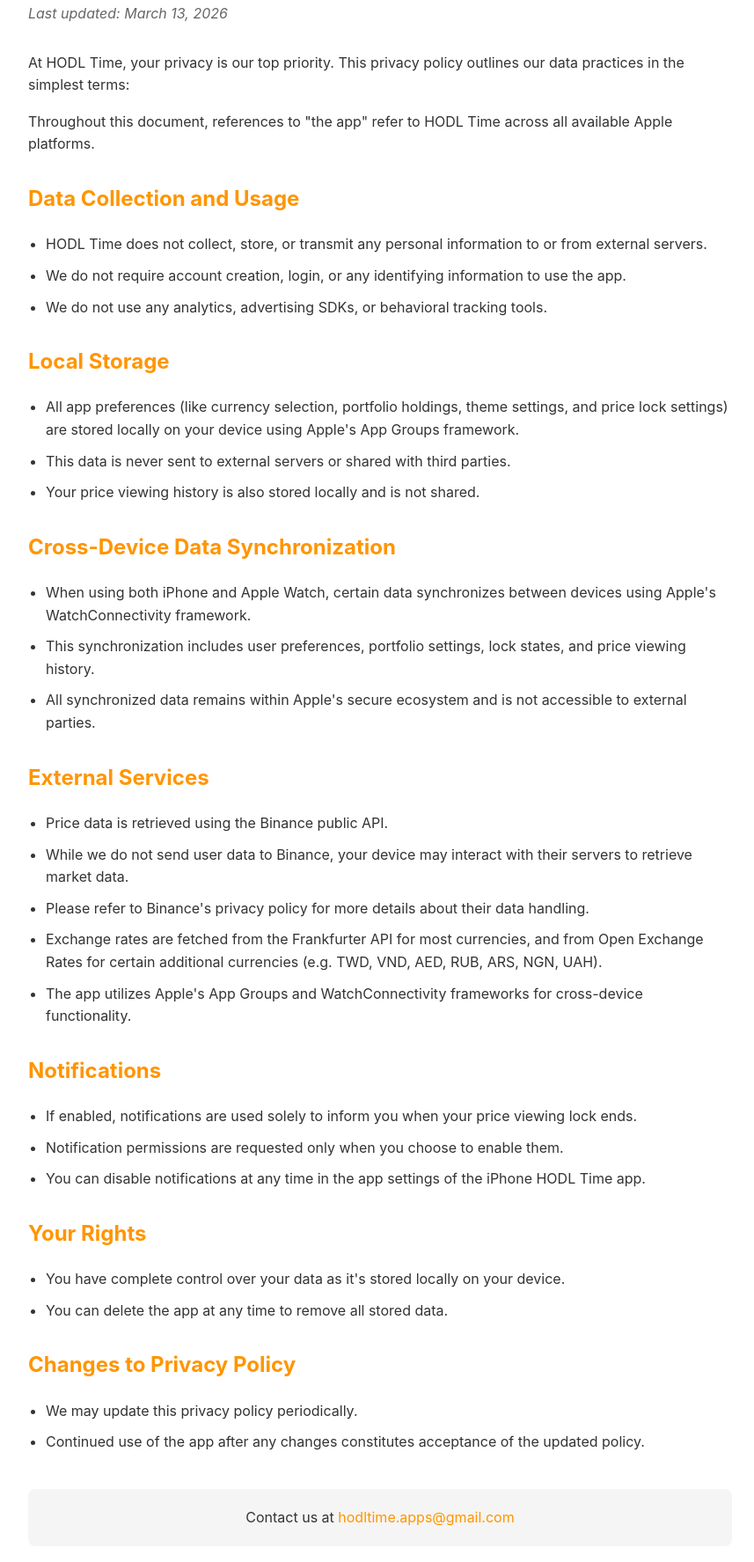
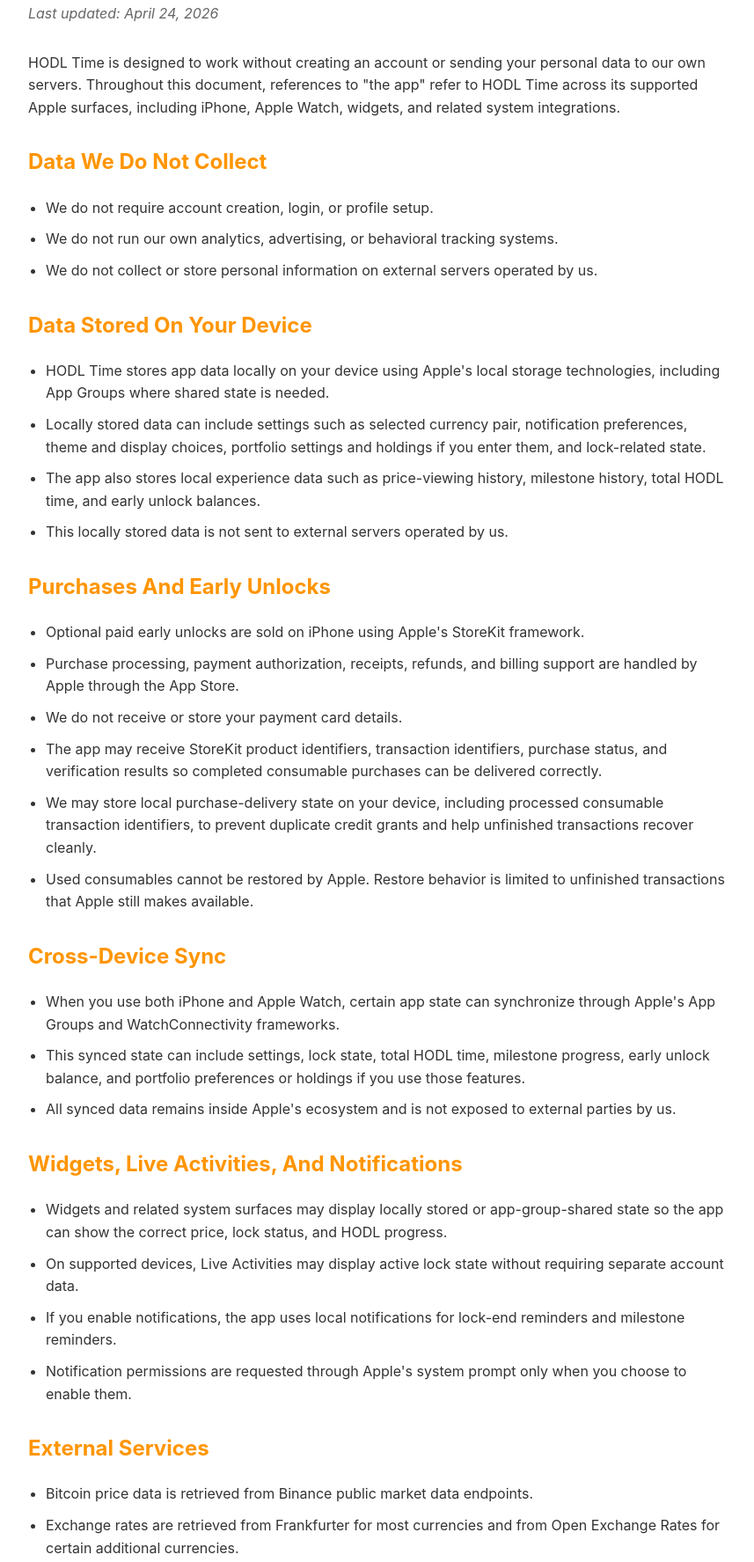
Before and after one commit to steinb9/hodl-time-legal, a plain HTML site: page privacy-policy.html in a window 1280 px wide. Shown: the part 123-1898 px from the top of the page at 88% size, without its empty margins (208-1065 px from the left). Drawn offline with Linux system fonts and the light colour scheme.

Commit message:
Updates HODL Time legal documents for version 2.0

```diff
--- a/privacy-policy.html
+++ b/privacy-policy.html
@@ -6,7 +6,7 @@
     <title>Privacy Policy - HODL Time</title>
     <style>
         body {
-            font-family: -apple-system, BlinkMacSystemFont, 'Segoe UI', Roboto, Oxygen, Ubuntu, Cantarell, sans-serif;
+            font-family: -apple-system, BlinkMacSystemFont, "Segoe UI", Roboto, Oxygen, Ubuntu, Cantarell, sans-serif;
             line-height: 1.6;
             color: #333;
             max-width: 800px;
@@ -65,58 +65,70 @@
 </head>
 <body>
     <h1>Privacy Policy for HODL Time</h1>
-    <p class="last-updated">Last updated: March 13, 2026</p>
+    <p class="last-updated">Last updated: April 24, 2026</p>
 
-    <p>At HODL Time, your privacy is our top priority. This privacy policy outlines our data practices in the simplest terms:</p>
-    <p>Throughout this document, references to "the app" refer to HODL Time across all available Apple platforms.</p>
+    <p>HODL Time is designed to work without creating an account or sending your personal data to our own servers. Throughout this document, references to "the app" refer to HODL Time across its supported Apple surfaces, including iPhone, Apple Watch, widgets, and related system integrations.</p>
 
-    <h2>Data Collection and Usage</h2>
+    <h2>Data We Do Not Collect</h2>
     <ul>
-        <li>HODL Time does not collect, store, or transmit any personal information to or from external servers.</li>
-        <li>We do not require account creation, login, or any identifying information to use the app.</li>
-        <li>We do not use any analytics, advertising SDKs, or behavioral tracking tools.</li>
+        <li>We do not require account creation, login, or profile setup.</li>
+        <li>We do not run our own analytics, advertising, or behavioral tracking systems.</li>
+        <li>We do not collect or store personal information on external servers operated by us.</li>
     </ul>
 
-    <h2>Local Storage</h2>
+    <h2>Data Stored On Your Device</h2>
     <ul>
-        <li>All app preferences (like currency selection, portfolio holdings, theme settings, and price lock settings) are stored locally on your device using Apple's App Groups framework.</li>
-        <li>This data is never sent to external servers or shared with third parties.</li>
-        <li>Your price viewing history is also stored locally and is not shared.</li>
+        <li>HODL Time stores app data locally on your device using Apple's local storage technologies, including App Groups where shared state is needed.</li>
+        <li>Locally stored data can include settings such as selected currency pair, notification preferences, theme and display choices, portfolio settings and holdings if you enter them, and lock-related state.</li>
+        <li>The app also stores local experience data such as price-viewing history, milestone history, total HODL time, and early unlock balances.</li>
+        <li>This locally stored data is not sent to external servers operated by us.</li>
     </ul>
 
-    <h2>Cross-Device Data Synchronization</h2>
+    <h2>Purchases And Early Unlocks</h2>
     <ul>
-        <li>When using both iPhone and Apple Watch, certain data synchronizes between devices using Apple's WatchConnectivity framework.</li>
-        <li>This synchronization includes user preferences, portfolio settings, lock states, and price viewing history.</li>
-        <li>All synchronized data remains within Apple's secure ecosystem and is not accessible to external parties.</li>
+        <li>Optional paid early unlocks are sold on iPhone using Apple's StoreKit framework.</li>
+        <li>Purchase processing, payment authorization, receipts, refunds, and billing support are handled by Apple through the App Store.</li>
+        <li>We do not receive or store your payment card details.</li>
+        <li>The app may receive StoreKit product identifiers, transaction identifiers, purchase status, and verification results so completed consumable purchases can be delivered correctly.</li>
+        <li>We may store local purchase-delivery state on your device, including processed consumable transaction identifiers, to prevent duplicate credit grants and help unfinished transactions recover cleanly.</li>
+        <li>Used consumables cannot be restored by Apple. Restore behavior is limited to unfinished transactions that Apple still makes available.</li>
+    </ul>
+
+    <h2>Cross-Device Sync</h2>
+    <ul>
+        <li>When you use both iPhone and Apple Watch, certain app state can synchronize through Apple's App Groups and WatchConnectivity frameworks.</li>
+        <li>This synced state can include settings, lock state, total HODL time, milestone progress, early unlock balance, and portfolio preferences or holdings if you use those features.</li>
+        <li>All synced data remains inside Apple's ecosystem and is not exposed to external parties by us.</li>
+    </ul>
+
+    <h2>Widgets, Live Activities, And Notifications</h2>
+    <ul>
+        <li>Widgets and related system surfaces may display locally stored or app-group-shared state so the app can show the correct price, lock status, and HODL progress.</li>
+        <li>On supported devices, Live Activities may display active lock state without requiring separate account data.</li>
+        <li>If you enable notifications, the app uses local notifications for lock-end reminders and milestone reminders.</li>
+        <li>Notification permissions are requested through Apple's system prompt only when you choose to enable them.</li>
     </ul>
 
     <h2>External Services</h2>
     <ul>
-        <li>Price data is retrieved using the Binance public API.</li>
-        <li>While we do not send user data to Binance, your device may interact with their servers to retrieve market data.</li>
-        <li>Please refer to Binance's privacy policy for more details about their data handling.</li>
-        <li>Exchange rates are fetched from the Frankfurter API for most currencies, and from Open Exchange Rates for certain additional currencies (e.g. TWD, VND, AED, RUB, ARS, NGN, UAH).</li>
-        <li>The app utilizes Apple's App Groups and WatchConnectivity frameworks for cross-device functionality.</li>
+        <li>Bitcoin price data is retrieved from Binance public market data endpoints.</li>
+        <li>Exchange rates are retrieved from Frankfurter for most currencies and from Open Exchange Rates for certain additional currencies.</li>
+        <li>Although we do not send personal profile data to these services, your device interacts with their servers when fetching market data.</li>
+        <li>Please review those providers' own terms and privacy materials if you want more detail about their handling of requests.</li>
     </ul>
 
-    <h2>Notifications</h2>
+    <h2>Your Choices</h2>
     <ul>
-        <li>If enabled, notifications are used solely to inform you when your price viewing lock ends.</li>
-        <li>Notification permissions are requested only when you choose to enable them.</li>
-        <li>You can disable notifications at any time in the app settings of the iPhone HODL Time app.</li>
+        <li>You can disable notifications at any time in the app or in system settings.</li>
+        <li>You can remove locally stored app data by deleting the app from your device, subject to any data Apple may retain for App Store purchase, billing, tax, legal, or fraud-prevention purposes.</li>
+        <li>Because HODL Time does not provide an account-based cloud service, deleting the app, resetting your device, changing devices, or restoring from an incomplete backup may remove locally stored settings, history, HODL progress, and early-unlock balances.</li>
+        <li>You control whether to enter optional portfolio information or make optional paid early unlock purchases.</li>
     </ul>
 
-    <h2>Your Rights</h2>
+    <h2>Changes To This Policy</h2>
     <ul>
-        <li>You have complete control over your data as it's stored locally on your device.</li>
-        <li>You can delete the app at any time to remove all stored data.</li>
-    </ul>
-
-    <h2>Changes to Privacy Policy</h2>
-    <ul>
-        <li>We may update this privacy policy periodically.</li>
-        <li>Continued use of the app after any changes constitutes acceptance of the updated policy.</li>
+        <li>We may update this privacy policy from time to time to reflect product changes or legal updates.</li>
+        <li>Continued use of the app after an update means you accept the revised policy.</li>
     </ul>
 
     <div class="contact">
```
Also changed, not shown: disclaimer.html (+15 -9 lines), index.html (+18 -3 lines), terms-of-use.html (+55 -39 lines), 1 other file.
